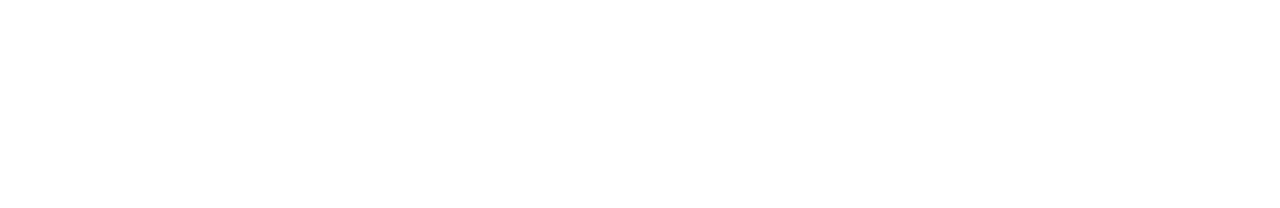
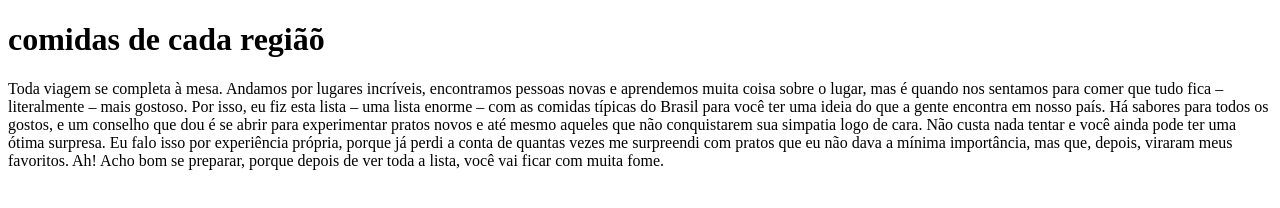
Before and after one commit to zaqueuha/sitemeu, a plain HTML site: page index.html in a window 1280 px wide. Drawn offline with Linux system fonts and the light colour scheme.

Commit message:
fiz um paragrafo
usei a teg "p" e "h1"

```diff
--- a/index.html
+++ b/index.html
@@ -7,6 +7,15 @@
     <title>respeita</title>
 </head>
 <body>
+    <h1>comidas de cada regiãõ</h1>
+    <p>
+        Toda viagem se completa à mesa. Andamos por lugares incríveis, encontramos pessoas novas e aprendemos muita coisa sobre o lugar, mas é quando nos sentamos para comer que tudo fica – literalmente – mais gostoso. Por isso, eu fiz esta lista –  uma lista enorme – com as comidas típicas do Brasil para você ter uma ideia do que a gente encontra em nosso país.
 
+Há sabores para todos os gostos, e um conselho que dou é  se abrir para experimentar pratos novos  e até mesmo aqueles que não conquistarem sua simpatia logo de cara. Não custa nada tentar e você ainda pode ter uma ótima surpresa.
+
+Eu falo isso por experiência própria, porque já perdi a conta de quantas vezes me surpreendi com pratos que eu não dava a mínima importância, mas que, depois, viraram meus favoritos.
+
+Ah! Acho bom se preparar, porque depois de ver toda a lista, você vai ficar com muita fome.
+    </p>
 </body>
 </html>
```
